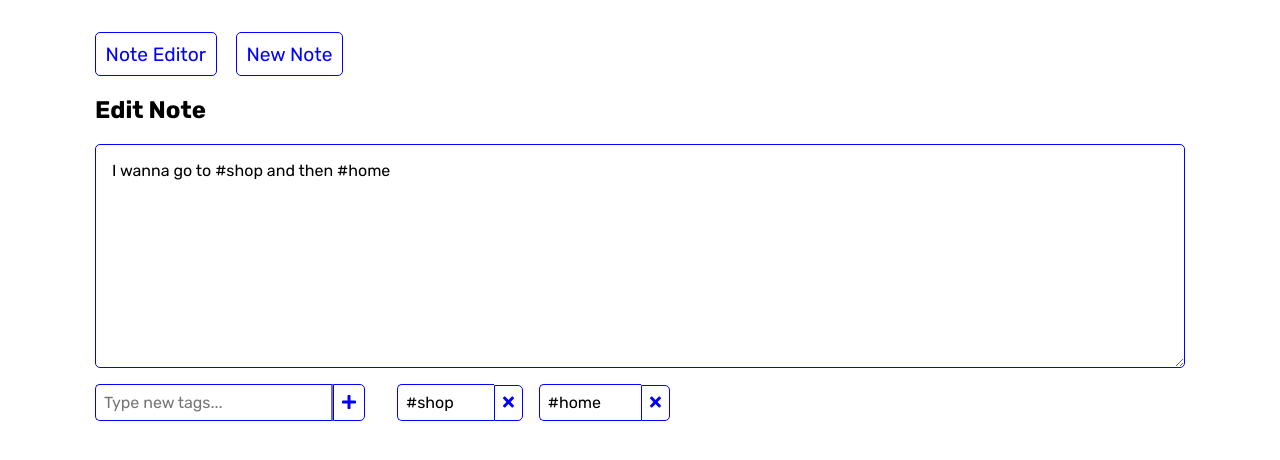
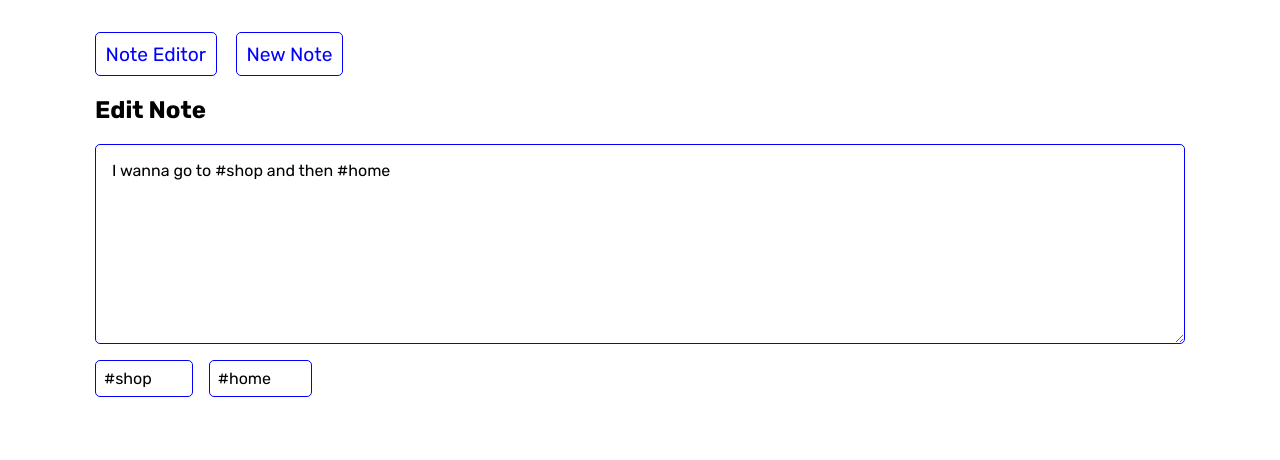
Before and after one commit to Awfj/note-editor, a React (Create React App) app: page /note-editor/edit/1 in a window 1280 px wide. Shown: the top 460 px of the page. Built offline with nearby package versions, Linux system fonts and the light colour scheme.

Commit message:
upd search

```diff
--- a/src/components/pages/notes/Note/Note.js
+++ b/src/components/pages/notes/Note/Note.js
@@ -17,7 +17,7 @@ const note = props => {
         </Link>
         <button
           className={classes.remove}
-          onClick={() => props.removeNoteHandler(props.index)}
+          onClick={() => props.removeNoteHandler(props.id)}
         >
           <FontAwesomeIcon icon={["fas", "times"]} />
         </button>
--- a/src/components/shared/Tags/Tags.js
+++ b/src/components/shared/Tags/Tags.js
@@ -1,63 +1,24 @@
 import React from "react";
-import { FontAwesomeIcon } from "@fortawesome/react-fontawesome";
 
 import classes from "./Tags.module.scss";
 
 const tags = props => {
   let body = null;
-  let addTagForm = null;
-  let removeButton = null;
-  // let tagsClasses = '';
-
-  // if (props.noteTagsClass) {
-  //   tagsClasses =
-  // }
-
-  if (props.location && props.location.includes("/note-editor/edit/")) {
-    addTagForm = (
-      <form className={classes.addTagForm}>
-        <input
-          className={classes.newTagsInput}
-          type="text"
-          placeholder="Type new tags..."
-          value={props.enteredTags.join(" ")}
-          onChange={props.changeAddTagHandler}
-        />
-        <button
-          className={classes.addButton}
-          onClick={event => props.addTagsHandler(event, props.noteId)}
-        >
-          <FontAwesomeIcon icon={["fas", "plus"]} />
-        </button>
-      </form>
-    );
-    removeButton = (
-      <button className={classes.removeButton}>
-        <FontAwesomeIcon icon={["fas", "times"]} />
-      </button>
-    );
-  }
 
   if (props.tags.length !== 0) {
     body = (
       <ul>
         {props.tags.map((tag, index) => (
           <div key={index} className={classes.listGroup}>
-            <li className={[classes.tags, classes[props.tagsType]].join(" ")}>
+            <li className={classes.tags}>
               {tag}
             </li>
-            {removeButton}
           </div>
         ))}
       </ul>
     );
   }
-  return (
-    <div className={classes.tags}>
-      {addTagForm}
-      {body}
-    </div>
-  );
+  return <div className={classes.tags}>{body}</div>;
 };
 
 export default tags;
--- a/src/components/shared/Tags/Tags.module.scss
+++ b/src/components/shared/Tags/Tags.module.scss
@@ -14,11 +14,8 @@
     align-items: center;
   }
   .tags {
-    border-top: 1px solid blue;
-    border-left: 1px solid blue;
-    border-bottom: 1px solid blue;
-    border-top-left-radius: 5px;
-    border-bottom-left-radius: 5px;
+    border: 1px solid blue;
+    border-radius: 5px;
     font-size: 1rem;
     padding: 0.5em;
   }
@@ -28,40 +25,4 @@
     padding: 0.5em;
     font-size: 1rem;
   }
-  .addButton,
-  .removeButton {
-    border: 1px solid blue;
-    border-top-right-radius: 5px;
-    border-bottom-right-radius: 5px;
-    color: blue;
-    transition: 0.2s all ease-in-out;
-    &:hover {
-      border: 1px solid red;
-      color: red;
-    }
-  }
 }
-
-.addTagForm {
-  align-self: start;
-  display: grid;
-  grid-template-columns: 1fr auto;
-  .newTagsInput {
-    border-top: 1px solid blue;
-    border-left: 1px solid blue;
-    border-bottom: 1px solid blue;
-    border-top-left-radius: 5px;
-    border-bottom-left-radius: 5px;
-    font-size: 1rem;
-    padding: 0.5em;
-  }
-}
-
-.NoteTags {
-  border-right: 1px solid blue;
-  border-radius: 5px;
-}
-
-.NewNote {
-  border-right: 1px solid blue;
-}
--- a/src/containers/App/App.js
+++ b/src/containers/App/App.js
@@ -1,6 +1,5 @@
 import React, { Component } from "react";
 import { Route, Switch, Redirect } from "react-router-dom";
-// import axios from "axios";
 
 import { library } from "@fortawesome/fontawesome-svg-core";
 import { fas } from "@fortawesome/free-solid-svg-icons";
@@ -18,11 +17,12 @@ const uuidv4 = require("uuid/v4");
 class App extends Component {
   state = {
     notes: notesJSON.notes,
+    foundNotes: [],
     noteValue: "",
     noteTags: [],
+    searchValue: "",
     noteAdded: false,
-    enteredTags: [],
-    test: []
+    searching: false
   };
 
   addNoteHandler = event => {
@@ -49,57 +49,53 @@ class App extends Component {
     });
   };
 
-  removeNoteHandler = noteIndex => {
+  removeNoteHandler = noteId => {
     const notes = this.state.notes;
-    const updatedNotes = notes.filter((_, index) => noteIndex !== index);
+    const foundNotes = this.state.foundNotes;
+    const updatedNotes = notes.filter(note => note.id !== noteId);
+    const updatedFoundNotes = foundNotes.filter(note => note.id !== noteId);
 
-    this.setState({ notes: updatedNotes });
+    this.setState({ notes: updatedNotes, foundNotes: updatedFoundNotes });
   };
 
-  addTagsHandler = (event, noteId) => {
-    event.preventDefault();
+  searchHandler = event => {
+    const searchValue = event.target.value;
+    const notes = [...this.state.notes];
 
-    const notes = [...this.state.notes];
+    const foundNotes = notes.filter(note => {
+      const foundTags = note.tags.filter(tag => {
+        return tag.startsWith("#" + searchValue);
+      });
+
+      return (
+        note.tags.join(" ").startsWith(searchValue) ||
+        note.tags.includes(foundTags.join(" "))
+      );
+    });
+
+    this.setState({ searchValue, foundNotes, searching: true });
+
+    if (searchValue.length === 0) {
+      this.setState({ searching: false });
+    }
+  };
+
+  onChangeEditNoteHandler = (event, noteId) => {
+    const value = event.target.value;
+    const noteTags = value
+      .split(" ")
+      .filter(word => word.startsWith("#") && word.length !== 1);
+
+    let notes = [...this.state.notes];
     const noteIndex = notes.findIndex(note => note.id === noteId);
     const note = { ...notes[noteIndex] };
-    const enteredTags = this.state.enteredTags;
-
-    const tags = enteredTags
-      .filter(tag => tag !== "#" && Boolean(tag))
-      .map(tag => {
-        if (!tag.startsWith("#") && tag.length !== 0) {
-          return (tag = "#" + tag);
-        } else {
-          return tag;
-        }
-      });
-
-    let updatedTags = [];
-    tags.map(tag => {
-      if (!updatedTags.includes(tag)) {
-        return (updatedTags = updatedTags.concat(tag));
-      } else {
-        return updatedTags;
-      }
-    });
-
-    const noteTags = note.tags.concat(tags);
-
-    let updatedNoteTags = [];
-    noteTags.map(tag => {
-      if (!updatedNoteTags.includes(tag)) {
-        return (updatedNoteTags = updatedNoteTags.concat(tag));
-      } else {
-        return updatedNoteTags;
-      }
-    });
-
-    note.tags = updatedNoteTags;
+    note.value = value;
+    note.tags = noteTags;
     notes[noteIndex] = note;
-    this.setState({ notes, enteredTags: [], test: updatedTags });
+    this.setState({ notes });
   };
 
-  changeAddNoteHandler = event => {
+  onChangeNewNoteHandler = event => {
     const value = event.target.value;
     const noteTags = value
       .split(" ")
@@ -108,65 +104,7 @@ class App extends Component {
     this.setState({ noteTags, noteValue: value, noteAdded: false });
   };
 
-  changeEditNoteHandler = (event, noteId) => {
-    const notes = [...this.state.notes];
-    const noteIndex = notes.findIndex(note => note.id === noteId);
-    const note = { ...notes[noteIndex] };
-    const value = event.target.value;
-
-    // const noteTags = [...note.tags];
-
-    const test = [...this.state.test];
-    let updatedTest = [];
-    // console.log(updatedTest)
-    updatedTest.push(test.join(" "));
-    // const test = [...this.state.test];
-    // console.log(test)
-
-    // let updatedTest2 = []
-    // updatedTest.map(tag => {
-    //   if (!updatedTest2.includes(tag)) {
-    //     return (updatedTest2 = updatedTest2.concat(tag));
-    //   } else {
-    //     return updatedTest2;
-    //   }
-    // });
-    // test.push(test.join(' '))
-    // console.log(updatedTest)
-
-    let tags = value
-      .split(" ")
-      .filter(word => word.startsWith("#") && word.length !== 1);
-
-    let a = tags.concat(updatedTest);
-
-    let updatedTags = [];
-    a.map(tag => {
-      if (!updatedTags.includes(tag)) {
-        return (updatedTags = updatedTags.concat(tag));
-      } else {
-        return updatedTags;
-      }
-    });
-
-    note.value = value;
-    note.tags = updatedTags;
-
-    notes[noteIndex] = note;
-
-    this.setState({ notes });
-  };
-
-  changeAddTagHandler = event => {
-    const value = event.target.value.split(" ");
-
-    this.setState({ enteredTags: value });
-  };
-
   render() {
-    // console.log(this.state.notes[0].tags);
-    // console.log(this.state.test);
-
     return (
       <div className={classes.app}>
         <header>
@@ -178,11 +116,14 @@ class App extends Component {
             <Route
               path="/note-editor"
               exact
-              render={props => (
+              render={() => (
                 <Notes
                   notes={this.state.notes}
+                  foundNotes={this.state.foundNotes}
+                  searching={this.state.searching}
+                  searchValue={this.state.searchValue}
                   removeNoteHandler={this.removeNoteHandler}
-                  {...props}
+                  searchHandler={this.searchHandler}
                 />
               )}
             />
@@ -195,7 +136,7 @@ class App extends Component {
                   noteTags={this.state.noteTags}
                   noteAdded={this.state.noteAdded}
                   addNoteHandler={this.addNoteHandler}
-                  changeAddNoteHandler={this.changeAddNoteHandler}
+                  onChangeNewNoteHandler={this.onChangeNewNoteHandler}
                 />
               )}
             />
@@ -204,10 +145,7 @@ class App extends Component {
               render={props => (
                 <NoteDetails
                   notes={this.state.notes}
-                  enteredTags={this.state.enteredTags}
-                  changeEditNoteHandler={this.changeEditNoteHandler}
-                  addTagsHandler={this.addTagsHandler}
-                  changeAddTagHandler={this.changeAddTagHandler}
+                  onChangeEditNoteHandler={this.onChangeEditNoteHandler}
                   {...props}
                 />
               )}
--- a/src/containers/NewNote/NewNote.js
+++ b/src/containers/NewNote/NewNote.js
@@ -14,15 +14,15 @@ class NewNote extends Component {
         <h2>New Note</h2>
         <form onSubmit={this.props.addNoteHandler}>
           <textarea
-            onChange={this.props.changeAddNoteHandler}
             name="note"
             placeholder="Type something... New tags are created with #."
             value={this.props.noteValue}
+            onChange={this.props.onChangeNewNoteHandler}
           />
           {success}
           <div className={classes.formGroup}>
             <button className={classes.submit}>Add Note</button>
-            <Tags tags={this.props.noteTags} tagsType="NoteTags" />
+            <Tags tags={this.props.noteTags} />
           </div>
         </form>
       </div>
--- a/src/containers/NewNote/NewNote.module.scss
+++ b/src/containers/NewNote/NewNote.module.scss
@@ -12,7 +12,7 @@
   .formGroup {
     display: grid;
     grid-template-columns: auto 1fr;
-    grid-gap: 2em;
+    grid-gap: 1.5em;
   }
   .submit {
     border: 1px solid blue;
--- a/src/containers/NoteDetails/NoteDetails.js
+++ b/src/containers/NoteDetails/NoteDetails.js
@@ -23,21 +23,12 @@ class NoteDetails extends Component {
             <textarea
               name="note-details"
               value={currentNote.value}
-              cols="30"
-              rows="10"
               onChange={event =>
-                this.props.changeEditNoteHandler(event, noteId)
+                this.props.onChangeEditNoteHandler(event, noteId)
               }
             />
           </form>
-          <Tags
-            tags={currentNote.tags}
-            noteId={noteId}
-            enteredTags={this.props.enteredTags}
-            addTagsHandler={this.props.addTagsHandler}
-            changeAddTagHandler={this.props.changeAddTagHandler}
-            location={this.props.location.pathname}
-          />
+          <Tags tags={currentNote.tags} />
         </div>
       );
     }
--- a/src/containers/Notes/Notes.js
+++ b/src/containers/Notes/Notes.js
@@ -3,100 +3,61 @@ import React, { Component } from "react";
 import classes from "./Notes.module.scss";
 import Note from "../../components/pages/notes/Note/Note";
 
-export default class Notes extends Component {
-  state = {
-    foundNotes: [],
-    searching: false,
-  };
+class Notes extends Component {
+  render() {
+    let notesExist = "There are no notes";
+    let notesNotFound = null;
+    let heading = null;
 
-  searchHandler = event => {
-    const searchValue = event.target.value;
-    const notes = this.props.notes;
-    let foundNotes = this.state.foundNotes;
+    if (this.props.searching && this.props.foundNotes.length === 0) {
+      notesNotFound = "No notes found";
+    }
 
-    foundNotes = notes.filter(
-      note =>
-        note.tags.join(" ").startsWith(searchValue) ||
-        note.tags.join(" ").startsWith("#" + searchValue)
-    );
-
-    this.setState({ foundNotes, searching: true });
-
-    if (searchValue.length === 0) {
-      this.setState({ searching: false });
-    }
-  };
-
-  removeTagHandler = (noteIndex, tagIndex) => {
-    const notes = this.props.notes;
-    const foundNotes = this.state.foundNotes;
-
-    const updatedNotes = notes.filter((note, nIndex) => {
-      if (nIndex === noteIndex) {
-        return (note.tags = note.tags.filter(
-          (_, tIndex) => tIndex !== tagIndex
-        ));
-      } else {
-        return note.tags;
-      }
-    });
-
-    const updatedFountNotes = foundNotes.filter((note, nIndex) => {
-      if (nIndex === noteIndex) {
-        return (note.tags = note.tags.filter(
-          (_, tIndex) => tIndex !== tagIndex
-        ));
-      } else {
-        return note.tags;
-      }
-    });
-
-    this.setState({ notes: updatedNotes, foundNotes: updatedFountNotes });
-  };
-
-  render() {
-    let notes = "There are no notes";
-    if (!this.state.searching) {
+    if (!this.props.searching) {
       if (this.props.notes.length !== 0) {
-        notes = this.props.notes.map((note, index) => (
+        notesExist = this.props.notes.map(note => (
           <Note
             key={note.id}
             id={note.id}
-            index={index}
             value={note.value}
             tags={note.tags}
             removeNoteHandler={this.props.removeNoteHandler}
-            removeTag={this.removeTagHandler}
           />
         ));
       }
+      heading = <h2>All Notes</h2>;
     } else {
-      notes = this.state.foundNotes.map((note, index) => (
+      notesExist = this.props.foundNotes.map(note => (
         <Note
           key={note.id}
           id={note.id}
-          index={index}
           value={note.value}
           tags={note.tags}
-          removeNote={this.removeNoteHandler}
-          removeTag={this.removeTagHandler}
+          removeNoteHandler={this.props.removeNoteHandler}
         />
       ));
+      heading = <h2>Found Notes</h2>;
     }
 
     return (
       <div>
-        <h2>All Notes</h2>
         <form>
           <input
             className={classes.search}
-            onChange={this.searchHandler}
             type="text"
             placeholder="Search by tag..."
+            value={this.props.searchValue}
+            onChange={this.props.searchHandler}
           />
         </form>
-        <div className={classes.notes}>{notes}</div>
+        {heading}
+        <div className={classes.notes}>
+          {notesExist}
+          {notesNotFound}
+        </div>
       </div>
     );
   }
 }
+
+export default Notes;
--- a/src/containers/Notes/Notes.module.scss
+++ b/src/containers/Notes/Notes.module.scss
@@ -7,7 +7,7 @@
 .search {
   border: 1px solid blue;
   border-radius: 5px;
-  margin-bottom: 1em;
+  margin-top: 1.5em;
   padding: 1em;
   width: 100%;
 }
```
Also changed, not shown: src/assets/notes.json (+4 -4 lines).
